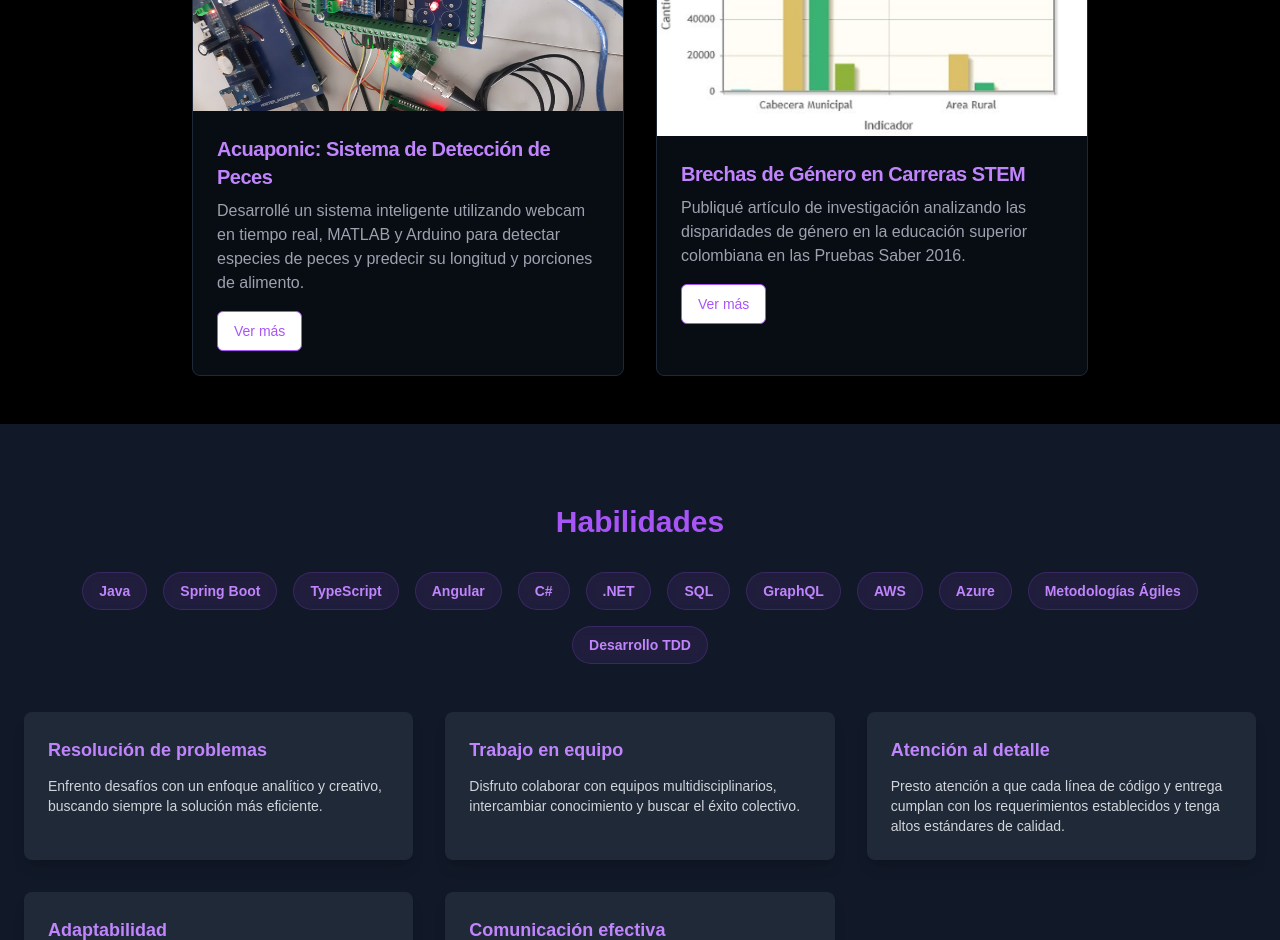
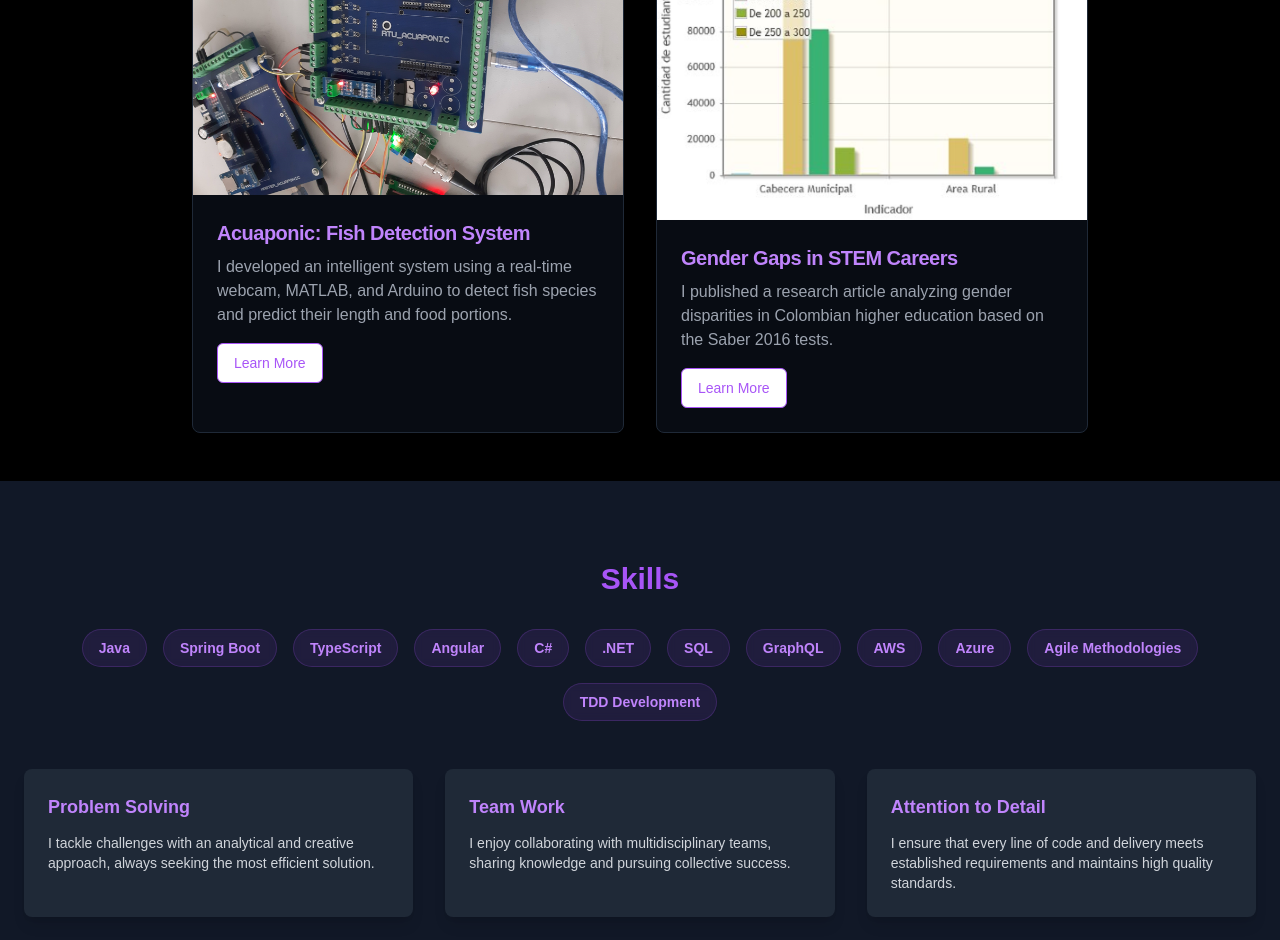
Before and after one commit to angie27m/portfolio-nextjs, a Next.js app: page / in a window 1280 px wide. Shown: the part 1860-2800 px from the top of the page. Built offline with nearby package versions, Linux system fonts and the light colour scheme.

Commit message:
Internationalization of Contact, Projects, Skills and Footer. Set english by default

```diff
--- a/app/page.tsx
+++ b/app/page.tsx
@@ -10,7 +10,7 @@ import Contact from '@/components/Contact'
 import Footer from '@/components/Footer'
 
 export default function Home() {
-  const [language, setLanguage] = useState<'es' | 'en'>('es')
+  const [language, setLanguage] = useState<'es' | 'en'>('en')
 
   return (
     <div className="min-h-screen bg-black text-white">
@@ -25,9 +25,9 @@ export default function Home() {
           <Hero language={language} />
           <About language={language} />
           <Projects language={language} />
-          <Skills />
-          <Contact />
-          <Footer />
+          <Skills language={language} />
+          <Contact language={language} />
+          <Footer language={language} />
         </div>
       </div>
     </div>
--- a/components/Contact.tsx
+++ b/components/Contact.tsx
@@ -3,18 +3,39 @@
 import { Card, CardContent, CardHeader, CardTitle } from '@/components/ui/card'
 import { Mail } from 'lucide-react'
 
-export default function Contact() {
+interface ContactProps {
+  language: 'es' | 'en';
+}
+
+const content = {
+  es: {
+    title: "Contáctame",
+    question: "¿Tienes alguna pregunta?",
+    description: "La forma más fácil de contactarme es enviarme un correo aquí 👇"
+  },
+  en: {
+    title: "Contact Me",
+    question: "Have a question?",
+    description: "The easiest way to contact me is to send me an email here 👇"
+  }
+}
+
+export default function Contact({ language }: ContactProps) {
   return (
     <section id="contact" className="py-20">
       <div className="container mx-auto px-6">
-        <h2 className="text-3xl font-bold mb-8 text-center text-purple-500">Contáctame</h2>
+        <h2 className="text-3xl font-bold mb-8 text-center text-purple-500">
+          {content[language].title}
+        </h2>
         <Card className="max-w-md mx-auto bg-gray-900/50 border-gray-800 backdrop-blur-sm">
           <CardHeader>
-            <CardTitle className="text-center text-purple-400">¿Tienes alguna pregunta?</CardTitle>
+            <CardTitle className="text-center text-purple-400">
+              {content[language].question}
+            </CardTitle>
           </CardHeader>
           <CardContent className="text-center">
             <p className="text-gray-300 mb-4">
-            La forma más fácil de contactarme es enviarme un correo aquí 👇
+              {content[language].description}
             </p>
             <a
               href="mailto:angie27manrique@gmail.com"
--- a/components/Footer.tsx
+++ b/components/Footer.tsx
@@ -1,8 +1,21 @@
-export default function Footer() {
+interface FooterProps {
+  language: 'es' | 'en';
+}
+
+const content = {
+  es: {
+    rights: "Todos los derechos reservados"
+  },
+  en: {
+    rights: "All rights reserved"
+  }
+}
+
+export default function Footer({ language }: FooterProps) {
   return (
     <footer className="py-8 border-t border-gray-800">
       <div className="container mx-auto px-6 text-center text-gray-400">
-        <p>&copy; {new Date().getFullYear()} Angie Manrique. Todos los derechos reservados.</p>
+        <p>&copy; {new Date().getFullYear()} Angie Manrique. {content[language].rights}.</p>
       </div>
     </footer>
   )
--- a/components/Projects.tsx
+++ b/components/Projects.tsx
@@ -36,9 +36,9 @@ const content = {
 };
 
 type Project = {
-  title: string;
-  description: string;
-  fullDescription: string;
+  title: { en: string; es: string };
+  description: { en: string; es: string };
+  fullDescription: { en: string; es: string };
   image: string;
   gallery: string[];
   technologies: string[];
@@ -47,13 +47,26 @@ type Project = {
 
 const projects: Project[] = [
   {
-    title: 'Acuaponic: Sistema de Detección de Peces',
-    description: 'Desarrollé un sistema inteligente utilizando webcam en tiempo real, MATLAB y Arduino para detectar especies de peces y predecir su longitud y porciones de alimento.',
-    fullDescription: `Este proyecto innovador combina hardware y software para:
+    title: {
+      en: 'Acuaponic: Fish Detection System',
+      es: 'Acuaponic: Sistema de Detección de Peces',
+    },
+    description: {
+      en: 'I developed an intelligent system using a real-time webcam, MATLAB, and Arduino to detect fish species and predict their length and food portions.',
+      es: 'Desarrollé un sistema inteligente utilizando webcam en tiempo real, MATLAB y Arduino para detectar especies de peces y predecir su longitud y porciones de alimento.',
+    },
+    fullDescription: {
+      en: `This innovative project combines hardware and software to:
+      • Real-time detection of fish species via image processing
+      • Automatic calculation of food portions based on fish size
+      • User-friendly interface for monitoring and control
+      • Integration with Arduino for automatic food dispensing`,
+      es: `Este proyecto innovador combina hardware y software para:
       • Detección en tiempo real de especies de peces mediante procesamiento de imágenes
       • Cálculo automático de porciones de alimento basado en el tamaño del pez
       • Interface de usuario amigable para monitoreo y control
       • Integración con Arduino para dispensación automática de alimento`,
+    },
     image: '/acuaponic04.png?height=200&width=300',
     gallery: [
       '/acuaponic01.png',
@@ -65,13 +78,26 @@ const projects: Project[] = [
     link: '#',
   },
   {
-    title: 'Brechas de Género en Carreras STEM',
-    description: 'Publiqué artículo de investigación analizando las disparidades de género en la educación superior colombiana en las Pruebas Saber 2016.',
-    fullDescription: `Investigación exhaustiva sobre las disparidades de género en educación STEM:
+    title: {
+      en: 'Gender Gaps in STEM Careers',
+      es: 'Brechas de Género en Carreras STEM',
+    },
+    description: {
+      en: 'I published a research article analyzing gender disparities in Colombian higher education based on the Saber 2016 tests.',
+      es: 'Publiqué artículo de investigación analizando las disparidades de género en la educación superior colombiana en las Pruebas Saber 2016.',
+    },
+    fullDescription: {
+      en: `In-depth research on gender disparities in STEM education:
+      • Descriptive and predictive data analysis from Saber 2016 tests
+      • Identification of influential socioeconomic factors
+      • Proposed strategies to reduce the gender gap
+      • Publication in an indexed academic journal`,
+      es: `Investigación exhaustiva sobre las disparidades de género en educación STEM:
       • Análisis descriptivo y predictivo de datos de las Pruebas Saber 2016
       • Identificación de factores socioeconómicos influyentes
       • Propuesta de estrategias para reducir la brecha de género
       • Publicación en revista académica indexada`,
+    },
     image: '/Figura 7.png?height=200&width=300',
     gallery: [
       '/stem02.png',
@@ -107,15 +133,15 @@ export default function Projects({ language }: ProjectsProps) {
               <CardHeader className="p-0">
                 <Image
                   src={project.image}
-                  alt={project.title}
+                  alt={project.title[language]}
                   width={200}
                   height={150}
                   className="w-full rounded-t-lg object-cover"
                 />
               </CardHeader>
               <CardContent className="p-6">
-                <CardTitle className="text-xl mb-2 text-purple-400">{project.title}</CardTitle>
-                <p className="text-gray-400 mb-4">{project.description}</p>
+                <CardTitle className="text-xl mb-2 text-purple-400">{project.title[language]}</CardTitle>
+                <p className="text-gray-400 mb-4">{project.description[language]}</p>
                 <Button
                   variant="outline"
                   className="border-purple-500 text-purple-500 hover:bg-purple-500 hover:text-white"
@@ -133,7 +159,7 @@ export default function Projects({ language }: ProjectsProps) {
             <DialogContent className="bg-gray-900/95 border border-gray-800 backdrop-blur-sm max-w-2xl h-[80vh] overflow-y-auto">
               <DialogHeader>
                 <DialogTitle className="text-2xl font-bold text-purple-500">
-                  {selectedProject.title}
+                  {selectedProject.title[language]}
                 </DialogTitle>
               </DialogHeader>
               <div className="grid gap-4">
@@ -145,7 +171,7 @@ export default function Projects({ language }: ProjectsProps) {
                           <div className="flex items-center justify-center p-1 h-[200px]">
                             <Image
                               src={img}
-                              alt={`${selectedProject.title} ${index + 1}`}
+                              alt={`${selectedProject.title[language]} ${index + 1}`}
                               width={300}
                               height={200}
                               className="rounded-lg border border-gray-800 object-contain"
@@ -160,7 +186,7 @@ export default function Projects({ language }: ProjectsProps) {
                 </div>
                 <div className="space-y-4">
                   <p className="text-gray-300 whitespace-pre-line text-base">
-                    {selectedProject.fullDescription}
+                    {selectedProject.fullDescription[language]}
                   </p>
                   <div className="flex flex-wrap gap-2">
                     {selectedProject.technologies.map((tech, index) => (
--- a/components/Skills.tsx
+++ b/components/Skills.tsx
@@ -1,41 +1,80 @@
 const skills = [
   "Java", "Spring Boot", "TypeScript", "Angular", "C#", ".NET", "SQL",
-  "GraphQL", "AWS", "Azure", "Metodologías Ágiles", "Desarrollo TDD"
+  "GraphQL", "AWS", "Azure",
+  {
+    es: "Metodologías Ágiles",
+    en: "Agile Methodologies"
+  },
+  {
+    es: "Desarrollo TDD",
+    en: "TDD Development"
+  }
 ];
+
+interface SkillsProps {
+  language: 'es' | 'en';
+}
 
 const softSkills = [
   {
-    title: "Resolución de problemas",
-    description:
-      "Enfrento desafíos con un enfoque analítico y creativo, buscando siempre la solución más eficiente.",
+    title: {
+      es: "Resolución de problemas",
+      en: "Problem Solving"
+    },
+    description: {
+      es: "Enfrento desafíos con un enfoque analítico y creativo, buscando siempre la solución más eficiente.",
+      en: "I tackle challenges with an analytical and creative approach, always seeking the most efficient solution."
+    }
   },
   {
-    title: "Trabajo en equipo",
-    description:
-      "Disfruto colaborar con equipos multidisciplinarios, intercambiar conocimiento y buscar el éxito colectivo.",
+    title: {
+      es: "Trabajo en equipo",
+      en: "Team Work"
+    },
+    description: {
+      es: "Disfruto colaborar con equipos multidisciplinarios, intercambiar conocimiento y buscar el éxito colectivo.",
+      en: "I enjoy collaborating with multidisciplinary teams, sharing knowledge and pursuing collective success."
+    }
   },
   {
-    title: "Atención al detalle",
-    description:
-      "Presto atención a que cada línea de código y entrega cumplan con los requerimientos establecidos y tenga altos estándares de calidad.",
+    title: {
+      es: "Atención al detalle",
+      en: "Attention to Detail"
+    },
+    description: {
+      es: "Presto atención a que cada línea de código y entrega cumplan con los requerimientos establecidos y tenga altos estándares de calidad.",
+      en: "I ensure that every line of code and delivery meets established requirements and maintains high quality standards."
+    }
   },
   {
-    title: "Adaptabilidad",
-    description:
-      "Me ajusto rápidamente a nuevos entornos, tecnologías y metodologías de trabajo.",
+    title: {
+      es: "Adaptabilidad",
+      en: "Adaptability"
+    },
+    description: {
+      es: "Me ajusto rápidamente a nuevos entornos, tecnologías y metodologías de trabajo.",
+      en: "I quickly adapt to new environments, technologies, and work methodologies."
+    }
   },
   {
-    title: "Comunicación efectiva",
-    description:
-      "Transmito ideas y perspectivas de forma clara, asegurando un entendimiento mutuo y fomentando un ambiente positivo.",
+    title: {
+      es: "Comunicación efectiva",
+      en: "Effective Communication"
+    },
+    description: {
+      es: "Transmito ideas y perspectivas de forma clara, asegurando un entendimiento mutuo y fomentando un ambiente positivo.",
+      en: "I convey ideas and perspectives clearly, ensuring mutual understanding and fostering a positive environment."
+    }
   },
 ];
 
-export default function Skills() {
+export default function Skills({ language }: SkillsProps) {
   return (
     <section id="skills" className="py-20 bg-gray-900">
       <div className="container mx-auto px-6">
-        <h2 className="text-3xl font-bold mb-8 text-center text-purple-500">Habilidades</h2>
+        <h2 className="text-3xl font-bold mb-8 text-center text-purple-500">
+          {language === 'es' ? 'Habilidades' : 'Skills'}
+        </h2>
 
         {/* Habilidades técnicas */}
         <div className="mb-12">
@@ -46,7 +85,7 @@ export default function Skills() {
                 className="bg-purple-500/10 text-purple-400 text-sm font-semibold px-4 py-2 rounded-full
                           border border-purple-500/20 backdrop-blur-sm hover:bg-purple-500/20 transition-colors"
               >
-                {skill}
+                {typeof skill === 'string' ? skill : skill[language]}
               </span>
             ))}
           </div>
@@ -61,9 +100,9 @@ export default function Skills() {
                 className="bg-gray-800 p-6 rounded-lg shadow-lg hover:shadow-purple-500/50 transition-shadow"
               >
                 <h4 className="text-lg font-bold text-purple-400 mb-3">
-                  {softSkill.title}
+                  {softSkill.title[language]}
                 </h4>
-                <p className="text-gray-300 text-sm">{softSkill.description}</p>
+                <p className="text-gray-300 text-sm">{softSkill.description[language]}</p>
               </div>
             ))}
           </div>
```
Also changed, not shown: components/About.tsx (+6 -6 lines). Lines whose indentation alone changed are shown as unchanged.
